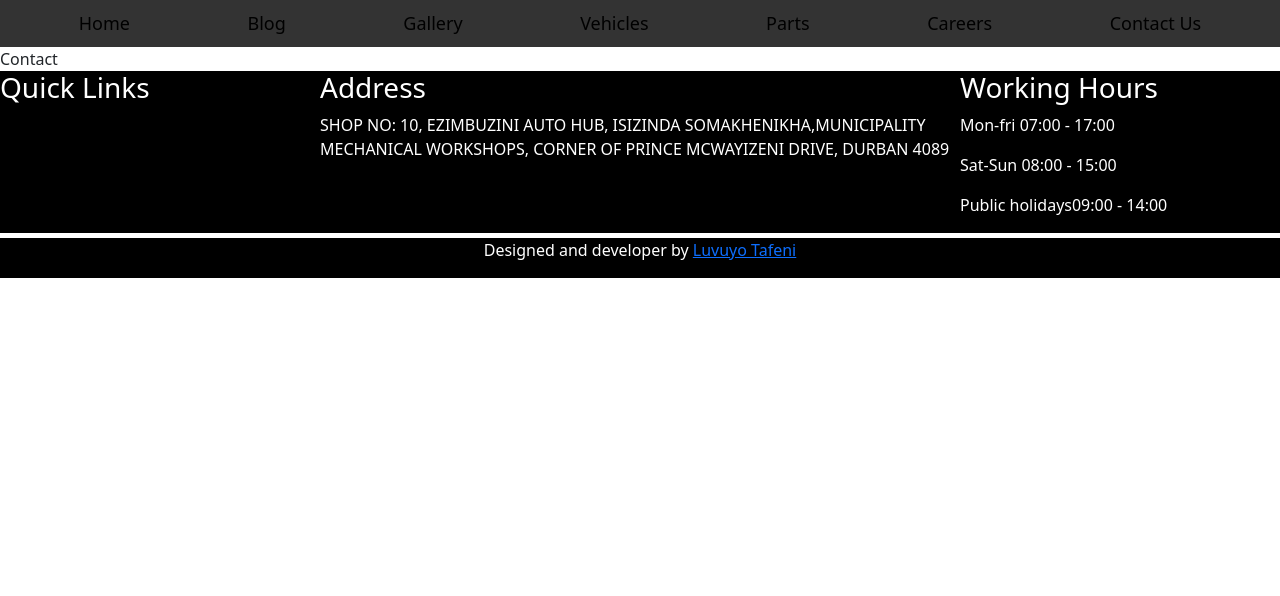
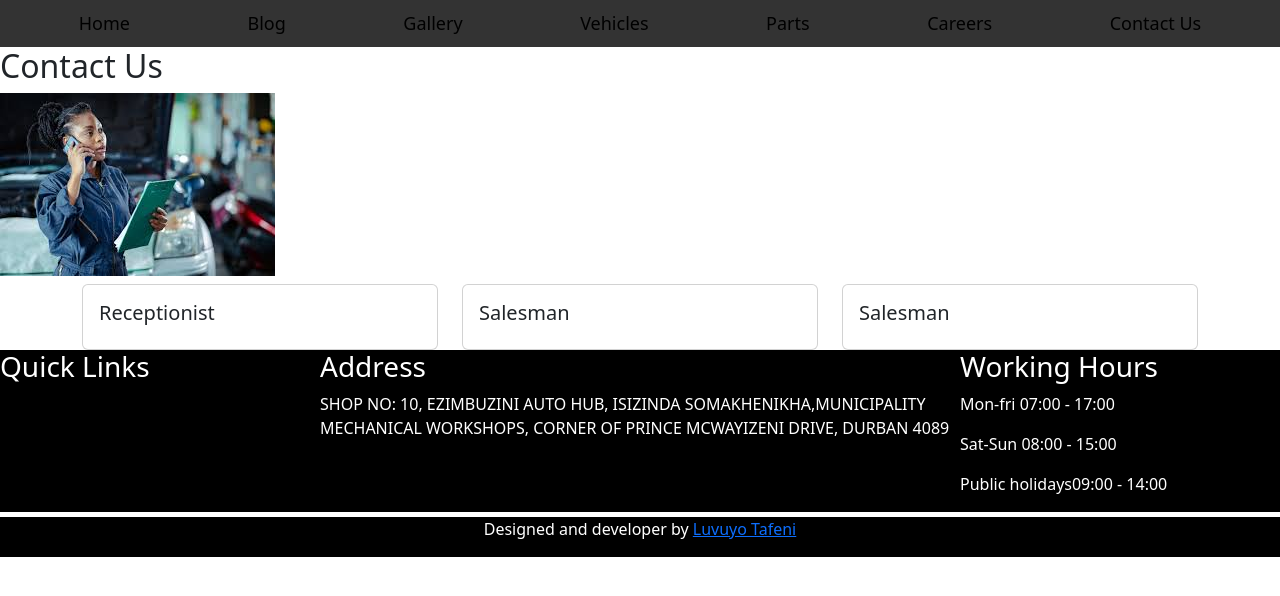
Before and after one commit to Luvuyotafeni/Garage-Front-end, a React (Create React App) app: page /contact in a window 1280 px wide. Shown: the top 596 px of the page. Built offline with nearby package versions, Linux system fonts and the light colour scheme.

Commit message:
added the contact image, created few cards in the contact page

```diff
--- a/src/Components/Contact/Contact.css
+++ b/src/Components/Contact/Contact.css
@@ -0,0 +1,5 @@
+.contact_img img{
+    justify-content: center;
+    justify-items: center;
+
+}
--- a/src/Components/Contact/Contact.jsx
+++ b/src/Components/Contact/Contact.jsx
@@ -1,8 +1,41 @@
 import React from 'react'
+import './Contact.css'
+import contact_img from '../Assets/images (5).jpg'
 
 const Contact = () => {
   return (
-    <div>Contact</div>
+    <div>
+      <h2>Contact Us</h2>
+      <div className='contact_img mt-2 mb-2'>
+        <img src={contact_img}/>
+      </div>
+      <div className='container mt-2'>
+        <div className='row'>
+          <div className='col-md-4'>
+            <div className='card middle-card'>
+              <div className='card-body'>
+                <h5>Receptionist</h5>
+              </div>
+            </div>
+          </div>
+          <div className='col-md-4'>
+            <div className='card middle-card'>
+            <div className='card-body'>
+                <h5>Salesman</h5>
+              </div>
+            </div>
+          </div>
+          <div className='col-md-4'>
+            <div className='card middle-card'>
+            <div className='card-body'>
+                <h5>Salesman</h5>
+              </div>
+            </div>
+          </div>
+        </div>
+
+      </div>
+    </div>
   )
 }
 
```
Also changed, not shown: src/Components/Assets/images (5).jpg (added).
